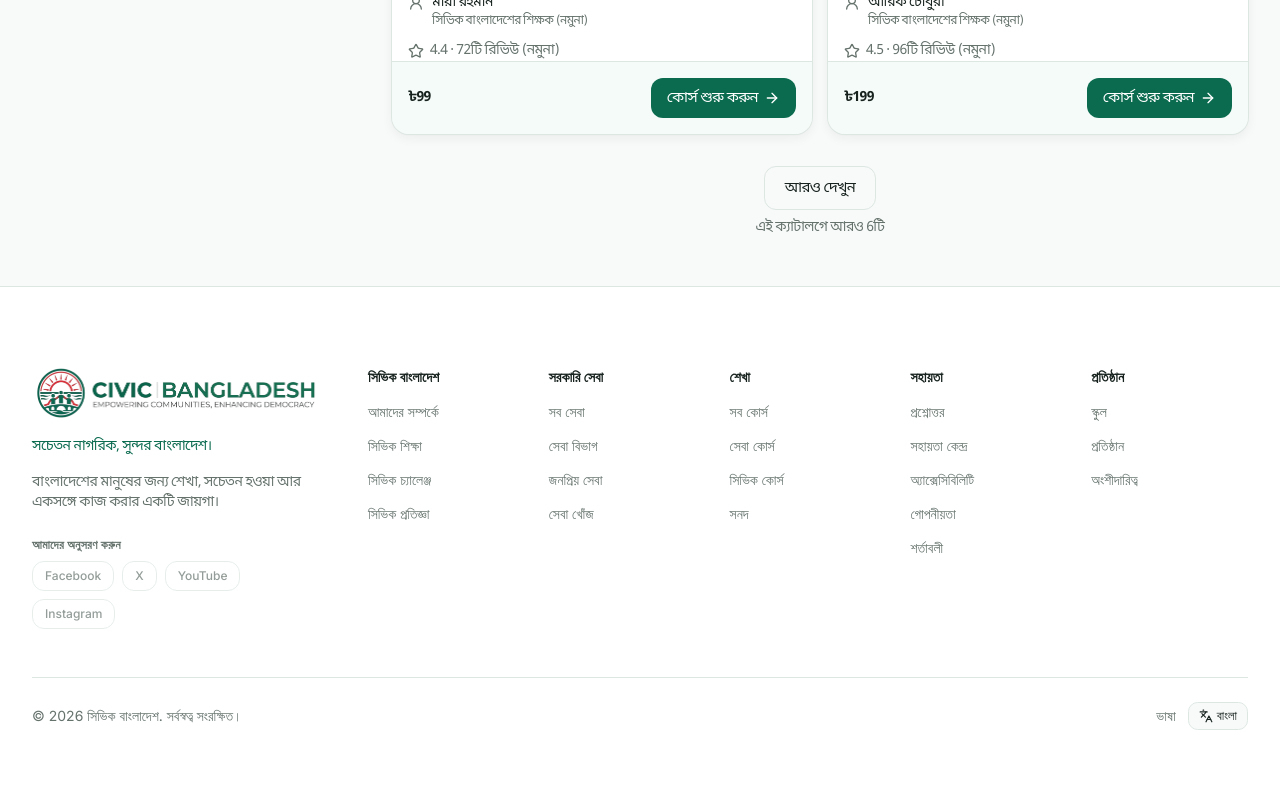
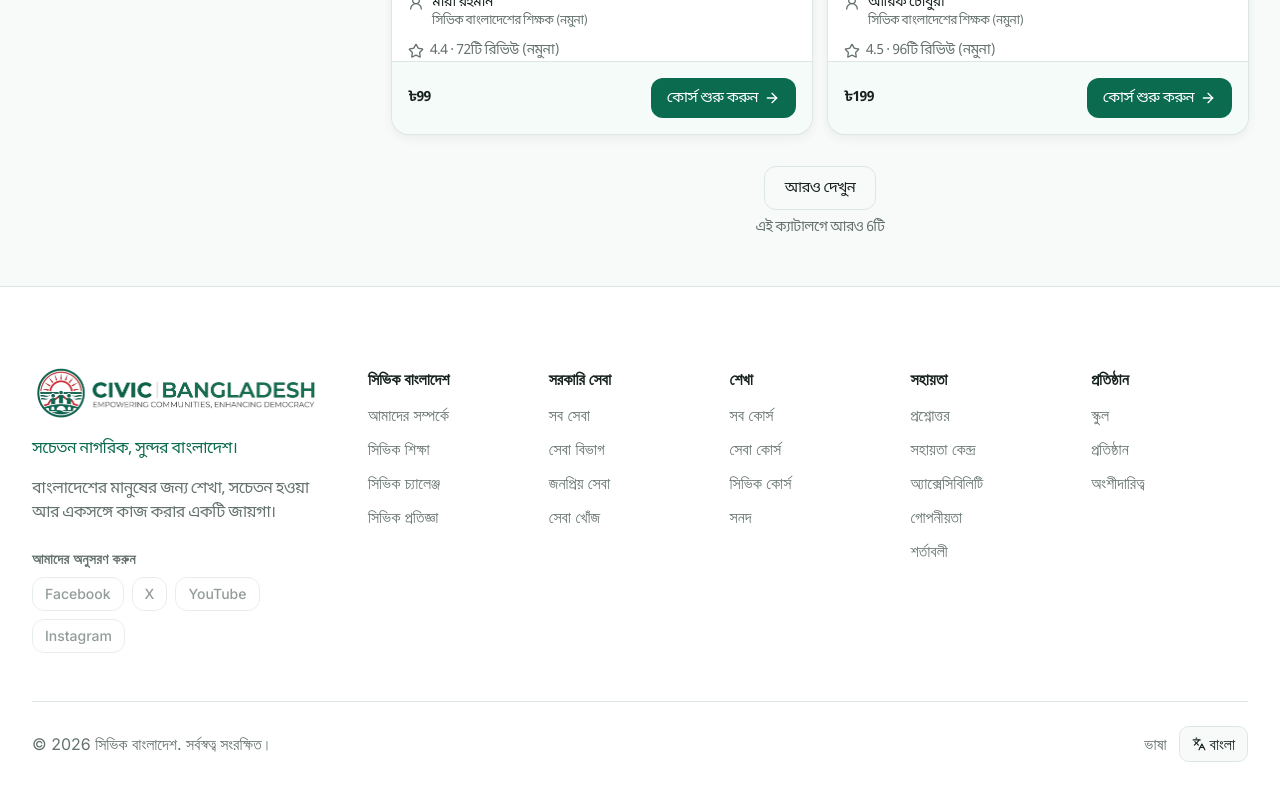
Before and after one commit to tushar-h789/civic-bangladesh, a Next.js app: page /courses in a window 1280 px wide. Shown: the part 2600-3400 px from the top of the page. Built offline with nearby package versions, Linux system fonts and the light colour scheme.

Commit message:
footer text size modified

```diff
--- a/components/layout/footer.tsx
+++ b/components/layout/footer.tsx
@@ -24,7 +24,7 @@ interface FooterColumnProps {
 function FooterColumn({ id, title, links }: FooterColumnProps) {
   return (
     <nav aria-labelledby={id}>
-      <h2 id={id} className="text-sm font-semibold text-foreground">
+      <h2 id={id} className="text-base font-semibold text-foreground">
         {title}
       </h2>
       <ul className="mt-3 flex flex-col gap-2.5">
@@ -32,7 +32,7 @@ function FooterColumn({ id, title, links }: FooterColumnProps) {
           <li key={`${link.label}:${link.href}`}>
             <Link
               href={link.href}
-              className="text-sm text-text-secondary transition-colors hover:text-primary"
+              className="text-base text-text-secondary transition-colors hover:text-primary"
             >
               {link.label}
             </Link>
@@ -123,7 +123,7 @@ function Footer() {
             </Link>
             <p
               className={cn(
-                "text-sm font-medium text-primary",
+                "text-base font-medium text-primary",
                 isBangla && "font-bengali",
               )}
             >
@@ -131,7 +131,7 @@ function Footer() {
             </p>
             <p
               className={cn(
-                "max-w-sm text-sm text-text-secondary",
+                "max-w-sm text-base text-text-secondary",
                 isBangla && "font-bengali",
               )}
             >
@@ -139,7 +139,7 @@ function Footer() {
             </p>
 
             <div className="mt-2 flex flex-col gap-2">
-              <p className="text-xs font-semibold tracking-wide text-text-secondary uppercase">
+              <p className="text-sm font-semibold tracking-wide text-text-secondary uppercase">
                 {footerText.social.title}
               </p>
               <ul className="flex flex-wrap gap-2">
@@ -150,7 +150,7 @@ function Footer() {
                       aria-disabled="true"
                       aria-label={`${platform} — ${footerText.social.comingSoon}`}
                       title={`${platform} — ${footerText.social.comingSoon}`}
-                      className="inline-flex cursor-not-allowed items-center rounded-btn border border-border px-3 py-1.5 text-xs font-medium text-text-secondary opacity-70"
+                      className="inline-flex cursor-not-allowed items-center rounded-btn border border-border px-3 py-1.5 text-sm font-medium text-text-secondary opacity-70"
                     >
                       {platform}
                     </span>
@@ -190,14 +190,14 @@ function Footer() {
         </div>
 
         <div className="flex flex-col gap-4 border-t border-border pt-6 sm:flex-row sm:items-center sm:justify-between">
-          <p className="text-sm text-text-secondary">
+          <p className="text-base text-text-secondary">
             © {year} {nav.brandName}. {footerText.copyright}
           </p>
           <div className="flex items-center gap-3">
-            <span className="text-sm text-text-secondary">
+            <span className="text-base text-text-secondary">
               {footerText.language.label}
             </span>
-            <LanguageSwitcher />
+            <LanguageSwitcher className="h-9 px-3 text-base" />
           </div>
         </div>
       </Container>
```
